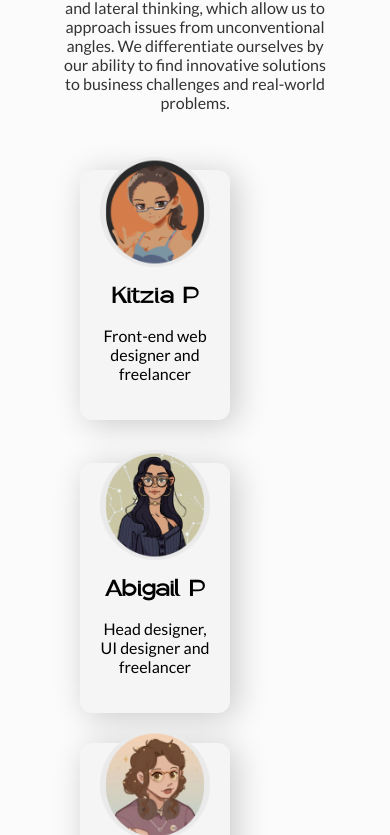
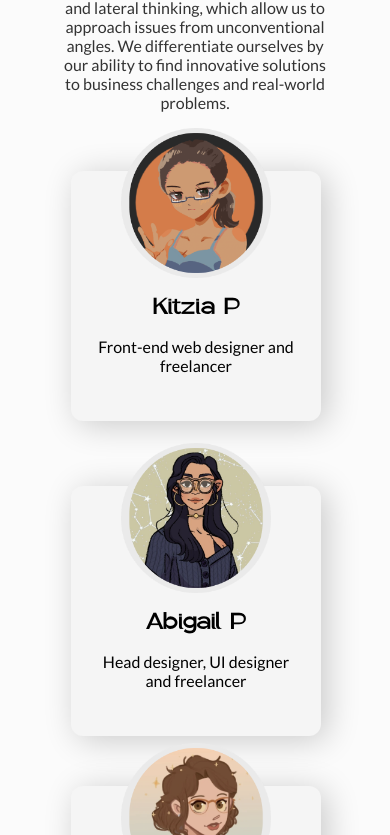
Before and after one commit to NahualliArt/portfolio, a React (Vite) app: page / in a window 390 px wide. Shown: the part 3609-4444 px from the top of the page. Built offline with nearby package versions, Linux system fonts and the light colour scheme.

Commit message:
responsive member card - vs1

```diff
--- a/src/styles/responsive.scss
+++ b/src/styles/responsive.scss
@@ -112,9 +112,10 @@
            padding: 0;
            margin: auto;
            overflow-x: hidden;
+           gap: 10px;
            .members{
               display: flex;
-              padding: 20px;
+              padding: 10px;
               gap: 10px;
               flex-flow: column-reverse wrap;
               .members-line{
@@ -122,12 +123,11 @@
                 .member-card{
                     width: 250px;
                     img{
-                        width: 110px;
+                        width: 150px;
                         height: auto;
                         margin: -30% 0 0 0;
-                    }
+                     }
                     text-align: center;
-                    width: 150px;
                     height: 250px;
                     padding: 20px;
                     background-color: #F5F5F5;
```
